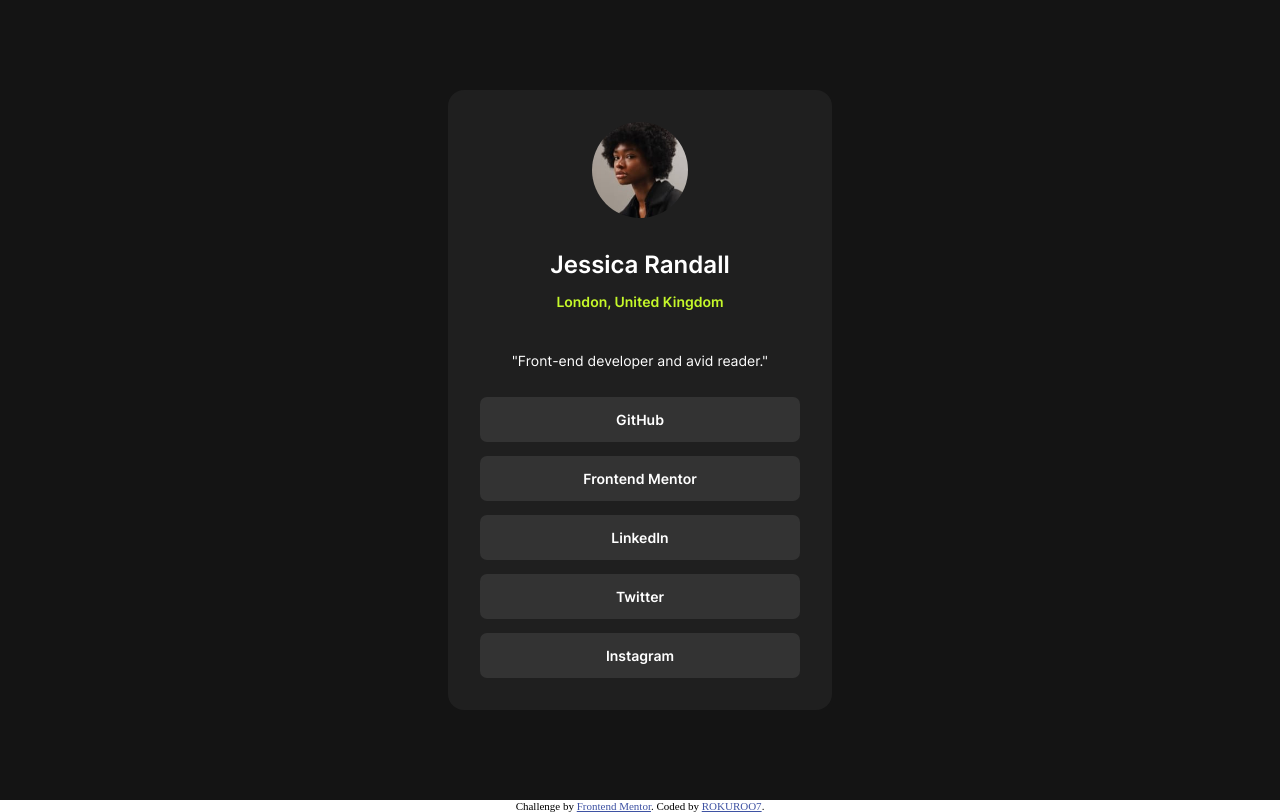
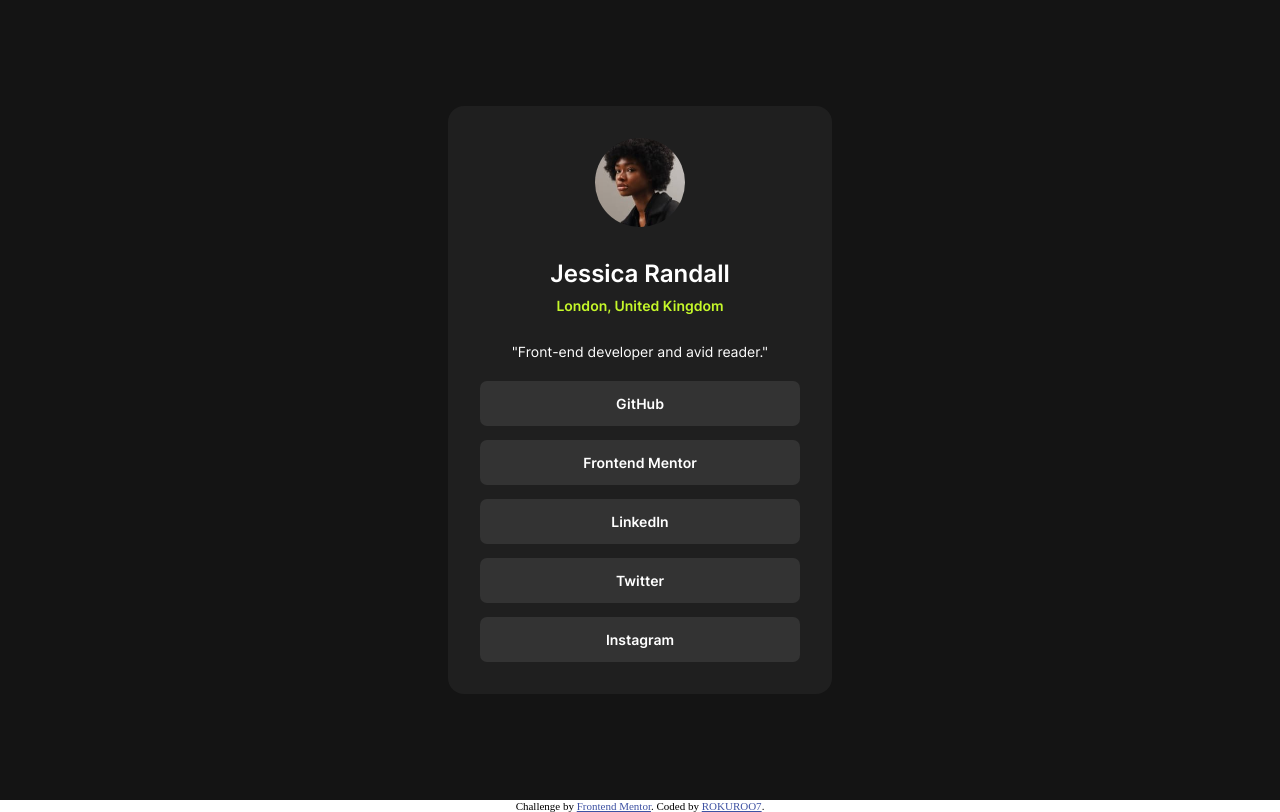
Before and after one commit to ROKUROO7/social-links-profile, a plain HTML site: page index.html in a window 1280 px wide. Drawn offline with Linux system fonts and the light colour scheme.

Commit message:
Update style.css

```diff
--- a/style.css
+++ b/style.css
@@ -41,7 +41,7 @@ main {
 }
 .pr_container img {
   order: -1;
-  max-width: 30%;
+  max-width: 28%;
   max-height: fit-content;
   border-radius: 50%;
   margin-bottom: 2em;
@@ -53,13 +53,13 @@ main {
 .pr_container p:nth-child(3) {
   font-weight: var(--Weight600);
   font-size: var(--Font-paragraph);
-  margin: 1em;
+  margin: 0.6em;
   color: var(--Green);
 }
 .pr_container p:nth-child(4) {
   font-size: var(--Font-paragraph);
   font-weight: var(--Weight400);
-  margin: 2em;
+  margin: 1.5em;
 }
 .pr_container ul {
   display: flex;
@@ -86,9 +86,6 @@ main {
   .pr_container {
     padding: 1.5em 0.5em 1.5em 0.5em;
   }
-  .pr_container p:nth-child(3) {
-    margin: 0.6em;
-  }
   .pr_container li {
     min-width: 17.5rem;
   }
```
